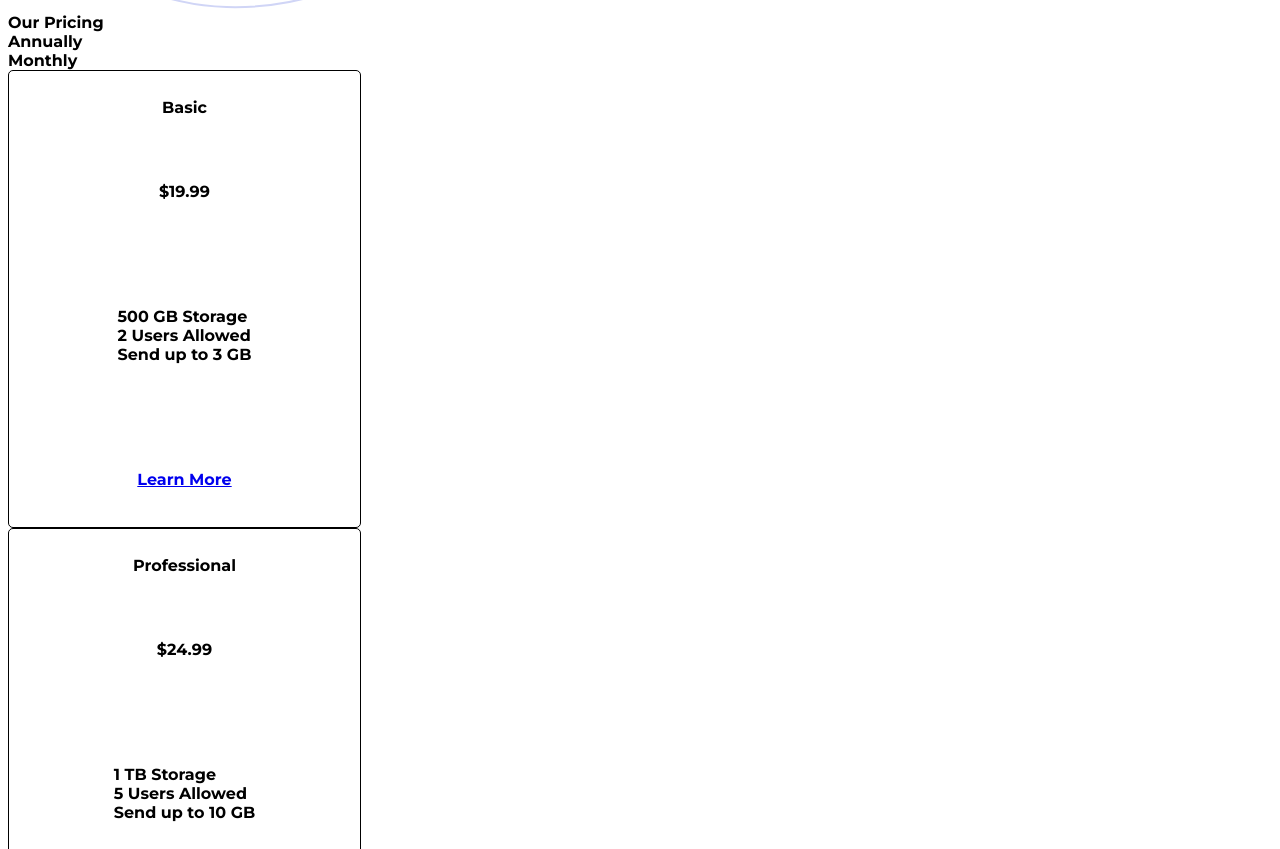
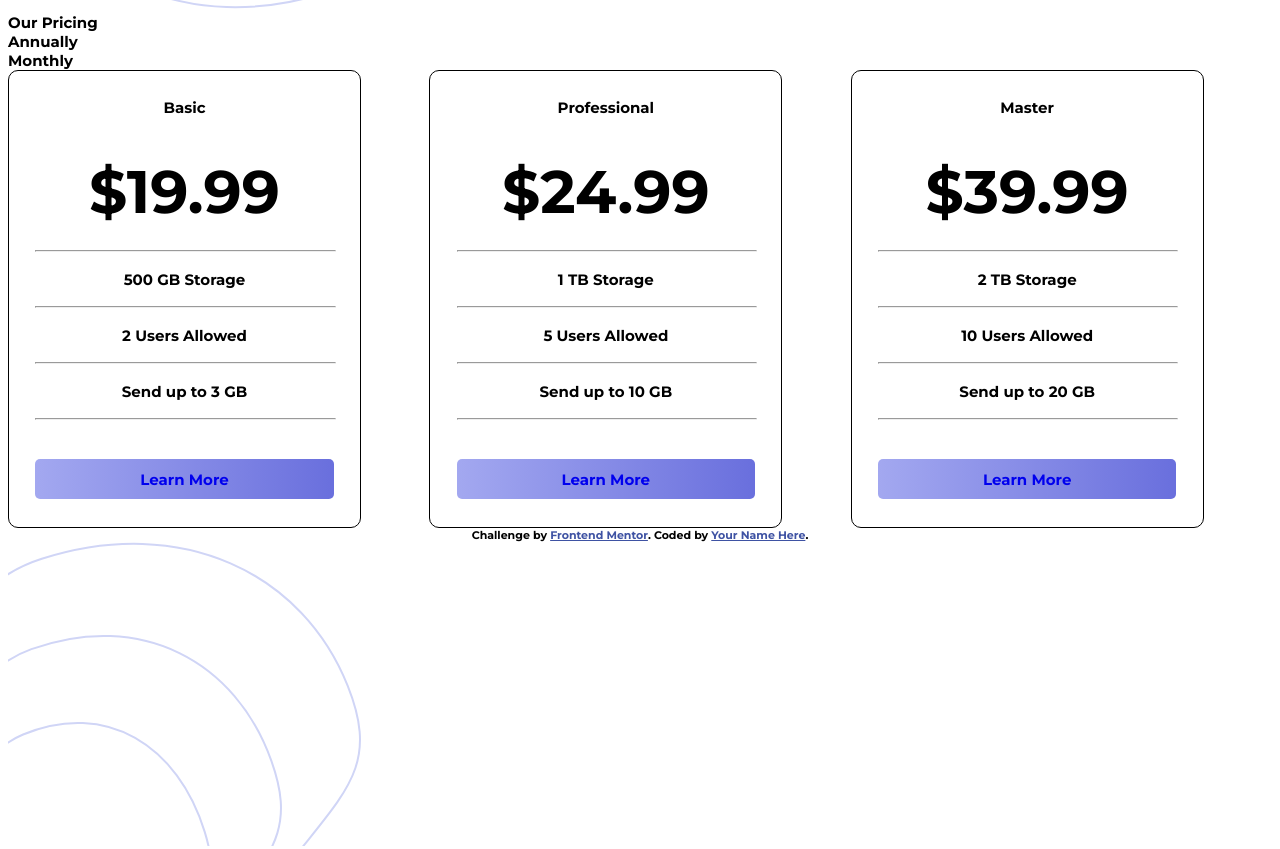
Before and after one commit to Rchanis/pricing-component-with-toggle-master, a plain HTML site: page src/index.html in a window 1280 px wide. Shown: the part 657-1506 px from the top of the page. Drawn offline with Linux system fonts and the light colour scheme.

Commit message:
base card finish without colors

```diff
--- a/src/index.html
+++ b/src/index.html
@@ -55,25 +55,27 @@
         Basic
       </div>
 
-      <div class="monthly-price">
+      <div class="monthly-price price">
         &dollar;19.99
       </div>
 
-      <div class="annually-price">
+      <div class="annually-price price">
         &dollar;199.99
       </div>
       <div class="attr">
+        <hr>
         <div class="storage">
           500 GB Storage
         </div>
-
+        <hr>
         <div class="users">
           2 Users Allowed
         </div>
-
+        <hr>
         <div class="send-up">
           Send up to 3 GB
         </div>
+        <hr>
       </div>
 
       <a class="learn-more" href="#">
@@ -95,17 +97,19 @@
       </div>
 
       <div class="attr">
+        <hr>
         <div class="storage">
           1 TB Storage
         </div>
-
+        <hr>
         <div class="users">
           5 Users Allowed
         </div>
-
+        <hr>
         <div class="send-up">
           Send up to 10 GB
         </div>
+        <hr>
       </div>
 
       <a class="learn-more" href="#">
@@ -118,25 +122,27 @@
         Master
       </div>
 
-      <div class="monthly-price">
+      <div class="monthly-price price">
         &dollar;39.99
       </div>
 
-      <div class="annually-price">
+      <div class="annually-price price">
         &dollar;399.99
       </div>
       <div class="attr">
+        <hr>
         <div class="storage">
           2 TB Storage
         </div>
-
+        <hr>
         <div class="users">
           10 Users Allowed
         </div>
-
+        <hr>
         <div class="send-up">
           Send up to 20 GB
         </div>
+        <hr>
       </div>
       <a class="learn-more" href="#">
         Learn More
--- a/src/style.css
+++ b/src/style.css
@@ -1,11 +1,17 @@
 body {
     font-family: 'Montserrat', sans-serif;
+    font-size: 0.938rem;
+}
+
+.pricing-grid {
+    display: grid;
+    grid-template-columns: repeat(3, 1fr);
 }
 
 .card {
     width: 351px;
     height: 456px;
-    border-radius: 5px;
+    border-radius: 10px;
     border: 1px solid black;
     display: grid;
     grid-template-columns: 1fr;
@@ -25,6 +31,7 @@ body {
 
 .card .price {
     grid-area: price;
+    font-size: 3.75rem;
 }
 
 .annually-price {
@@ -33,8 +40,29 @@ body {
 
 .card .attr {
     grid-area: attr;
+    display: flex;
+    flex-direction: column;
+    align-items: center;
+    width: 85%;
+}
+
+.card div {
+    padding: 10px 0px;
+    margin: 0px
+}
+
+hr {
+    width: 100%;
 }
 
 .card .learn-more {
     grid-area: learn-more;
+    text-decoration: none;
+    background-image: linear-gradient(90deg, hsl(236, 72%, 79%), hsl(237, 63%, 64%));
+    width: 85%;
+    height: 40px;
+    display: grid;
+    align-items: center;
+    justify-content: center;
+    border-radius: 5px;
 }
```
